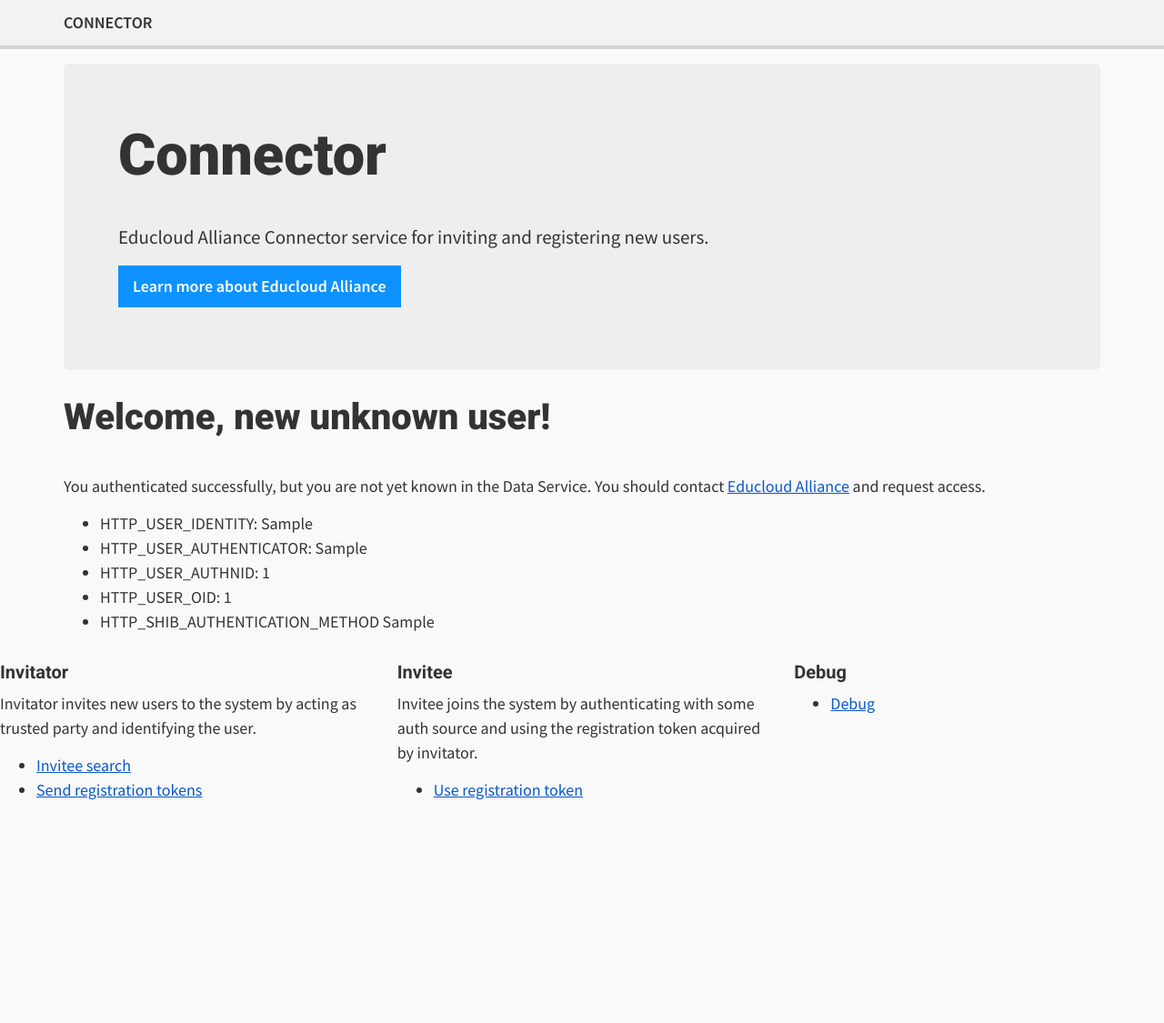
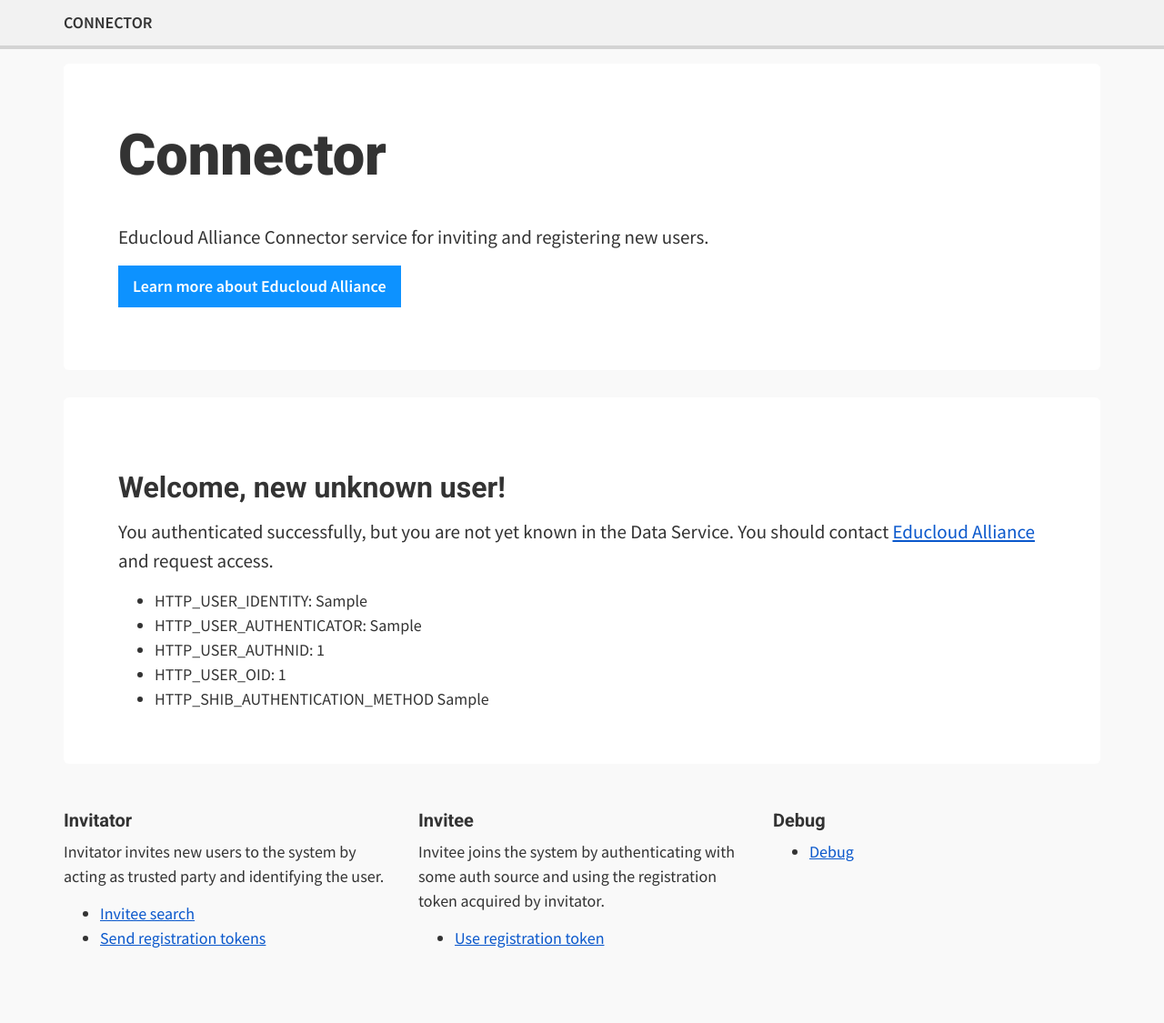
Before and after one commit to haltu/eca-auth-connector, a Django app: template selector/templates/registration/login.html in a window 1280 px wide. Shown: the whole page at 91% size. Before the commit the page ends 879 px from the top, so only its background shows below. Run offline with Django 3.2, Linux system fonts and the light colour scheme; the template is opened without the code that fills it: most values are stand-ins (such as "Sample title", 1, 10 or a date in 2020); parts of the project's set-up code (start-up, migrations or seed data) failed here and were passed over; some libraries are stand-ins or nearby versions.

Commit message:
ui updates

```diff
--- a/selector/static/css/main.css
+++ b/selector/static/css/main.css
@@ -9,6 +9,7 @@ body {
   line-height: 1.5;
   background: #f9f9f9;
   padding-top: 70px;
+  padding-bottom: 70px;
   -webkit-font-smoothing: antialiased;
 }
 ::-moz-selection {
@@ -248,6 +249,12 @@ p {
   text-decoration: none;
 }
 
+/* BS Jumbotron */
+
+.jumbotron {
+  background-color: #fff;
+}
+
 /* Content limiter */
 
 .content-wrapper {
--- a/selector/templates/registration/login.html
+++ b/selector/templates/registration/login.html
@@ -1,11 +1,9 @@
 {% extends "base_info.html" %}
 
 {% block page %}
-<h1>Welcome, new unknown user!</h1>
-<p>
-You authenticated successfully, but you are not yet known in the Data Service.
-You should contact <a href="http://portal.educloudalliance.org">Educloud Alliance</a> and request access.
-</p>
+  <div class="jumbotron">
+    <h2>Welcome, new unknown user!</h2>
+    <p>You authenticated successfully, but you are not yet known in the Data Service. You should contact <a href="http://portal.educloudalliance.org">Educloud Alliance</a> and request access.</p>
     <ul>
       <li>HTTP_USER_IDENTITY: {{ meta.HTTP_USER_IDENTITY }}</li>
       <li>HTTP_USER_AUTHENTICATOR: {{ meta.HTTP_USER_AUTHENTICATOR }}</li>
```
Lines whose indentation alone changed are shown as unchanged.
